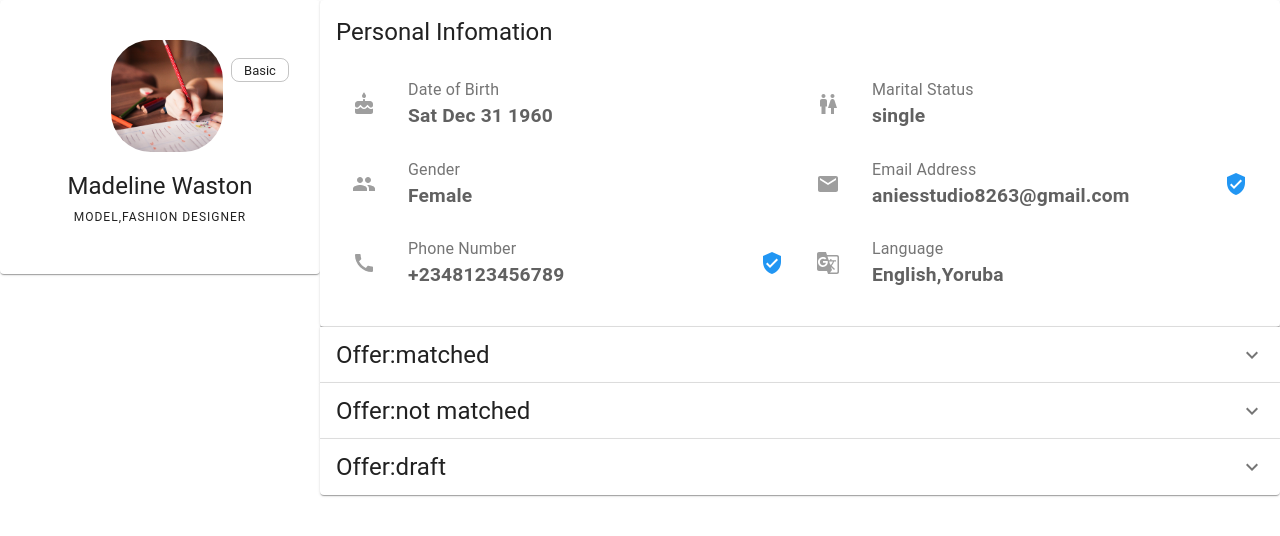
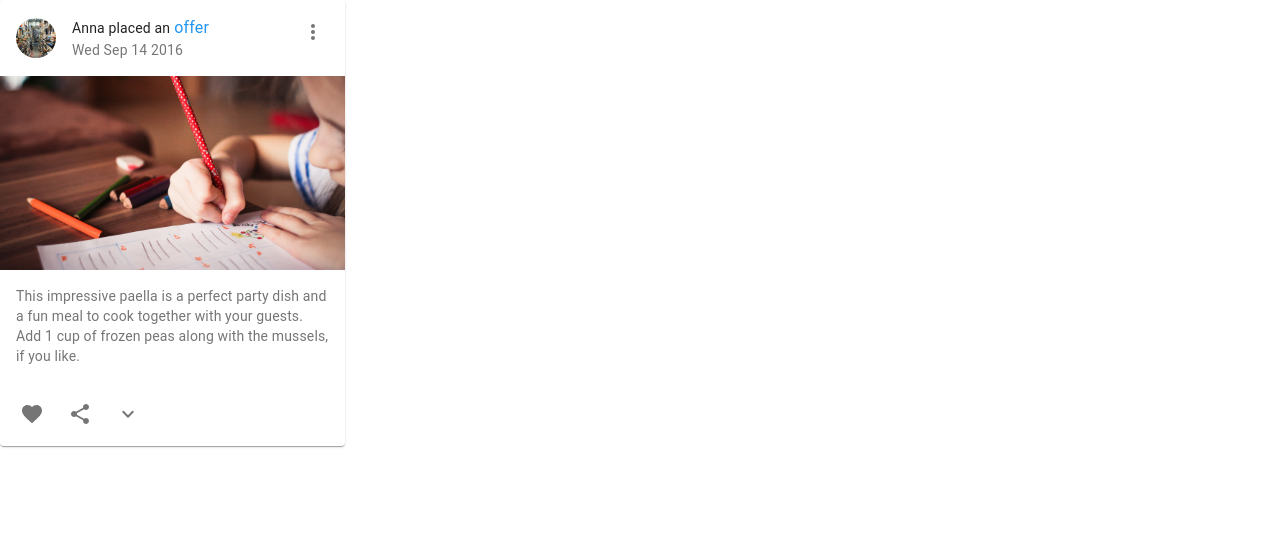
Before and after one commit to AniekutmfonGodwin/virago, a React (Create React App) app: page / in a window 1280 px wide. Shown: the top 536 px of the page. Built offline with nearby package versions, Linux system fonts and the light colour scheme.

Commit message:
offer card added

```diff
--- a/src/App.js
+++ b/src/App.js
@@ -6,7 +6,7 @@
   Route
 } from "react-router-dom";
 import { ProfileSection } from "./Components/Layouts";
-import {ProfileCard,ProfileListCard} from './Components/Cards';
+import {ProfileCard,ProfileListCard,OfferCard} from './Components/Cards';
 
 import FolderIcon from '@material-ui/icons/Folder';
 import { Avatar } from '@material-ui/core';
@@ -21,6 +21,7 @@
       <Switch>
           <Route exact path="/">
             {
+              <OfferCard/>||
               <ProfilePage/>||
               <ProfileListCard secondaryText="secondary"
               actionIcon={<FolderIcon />}
--- a/src/Components/Cards/OfferCard.js
+++ b/src/Components/Cards/OfferCard.js
@@ -0,0 +1,106 @@
+import React from 'react';
+import { makeStyles } from '@material-ui/core/styles';
+import Card from '@material-ui/core/Card';
+import CardHeader from '@material-ui/core/CardHeader';
+import CardMedia from '@material-ui/core/CardMedia';
+import CardContent from '@material-ui/core/CardContent';
+import CardActions from '@material-ui/core/CardActions';
+import Avatar from '@material-ui/core/Avatar';
+import IconButton from '@material-ui/core/IconButton';
+import Typography from '@material-ui/core/Typography';
+import { red } from '@material-ui/core/colors';
+import FavoriteIcon from '@material-ui/icons/Favorite';
+import ShareIcon from '@material-ui/icons/Share';
+import ExpandMoreIcon from '@material-ui/icons/ExpandMore';
+import MoreVertIcon from '@material-ui/icons/MoreVert';
+import PropTypes from 'prop-types';
+
+const useStyles = makeStyles((theme) => ({
+  root: {
+    maxWidth: 345,
+  },
+  media: {
+    height: 0,
+    paddingTop: '56.25%', // 16:9
+  },
+  expand: {
+    transform: 'rotate(0deg)',
+    marginLeft: 'auto',
+    transition: theme.transitions.create('transform', {
+      duration: theme.transitions.duration.shortest,
+    }),
+  },
+  expandOpen: {
+    transform: 'rotate(180deg)',
+  },
+  avatar: {
+    backgroundColor: red[500],
+  },
+}));
+
+export default function OfferCard(props) {
+  const classes = useStyles();
+  const {username,pubDate,imageUrl} = props;
+
+
+
+  return (
+    <Card className={classes.root}>
+      <CardHeader
+        avatar={
+          <Avatar aria-label="recipe" className={classes.avatar} src={"/img/gallary/books-768426_1920.jpg"} />
+        }
+        action={
+          <IconButton aria-label="settings">
+            <MoreVertIcon />
+          </IconButton>
+        }
+        title={ <Typography variant="body2">
+                    {username} placed an
+                    <Typography display="inline" color="primary">
+                        {` offer`}
+                    </Typography>
+                </Typography>
+        }
+        subheader={new Date(pubDate).toDateString()}
+      />
+      <CardMedia
+        className={classes.media}
+        image={imageUrl}
+        title="Paella dish"
+      />
+      <CardContent>
+        <Typography variant="body2" color="textSecondary" component="p">
+          This impressive paella is a perfect party dish and a fun meal to cook together with your
+          guests. Add 1 cup of frozen peas along with the mussels, if you like.
+        </Typography>
+      </CardContent>
+      <CardActions disableSpacing>
+        <IconButton aria-label="add to favorites">
+          <FavoriteIcon />
+        </IconButton>
+        <IconButton aria-label="share">
+          <ShareIcon />
+        </IconButton>
+        <IconButton
+          aria-label="show more"
+        >
+          <ExpandMoreIcon />
+        </IconButton>
+      </CardActions>
+
+    </Card>
+  );
+}
+
+OfferCard.propTypes = {
+    username:PropTypes.string,
+    pubDate:PropTypes.string,
+    imageUrl:PropTypes.string,
+}
+
+OfferCard.defaultProps = {
+    username:"Anna",
+    pubDate:"September 14, 2016",
+    imageUrl:"/img/gallary/child-865116_1920.jpg"
+}
--- a/src/Components/Cards/index.js
+++ b/src/Components/Cards/index.js
@@ -1,5 +1,6 @@
 import ProfileCard from './ProfileCard';
 import ProfileListCard from './ProfileListCard';
+import OfferCard from './OfferCard';
 
 
-export {ProfileCard,ProfileListCard}
+export {ProfileCard,ProfileListCard,OfferCard}
```
